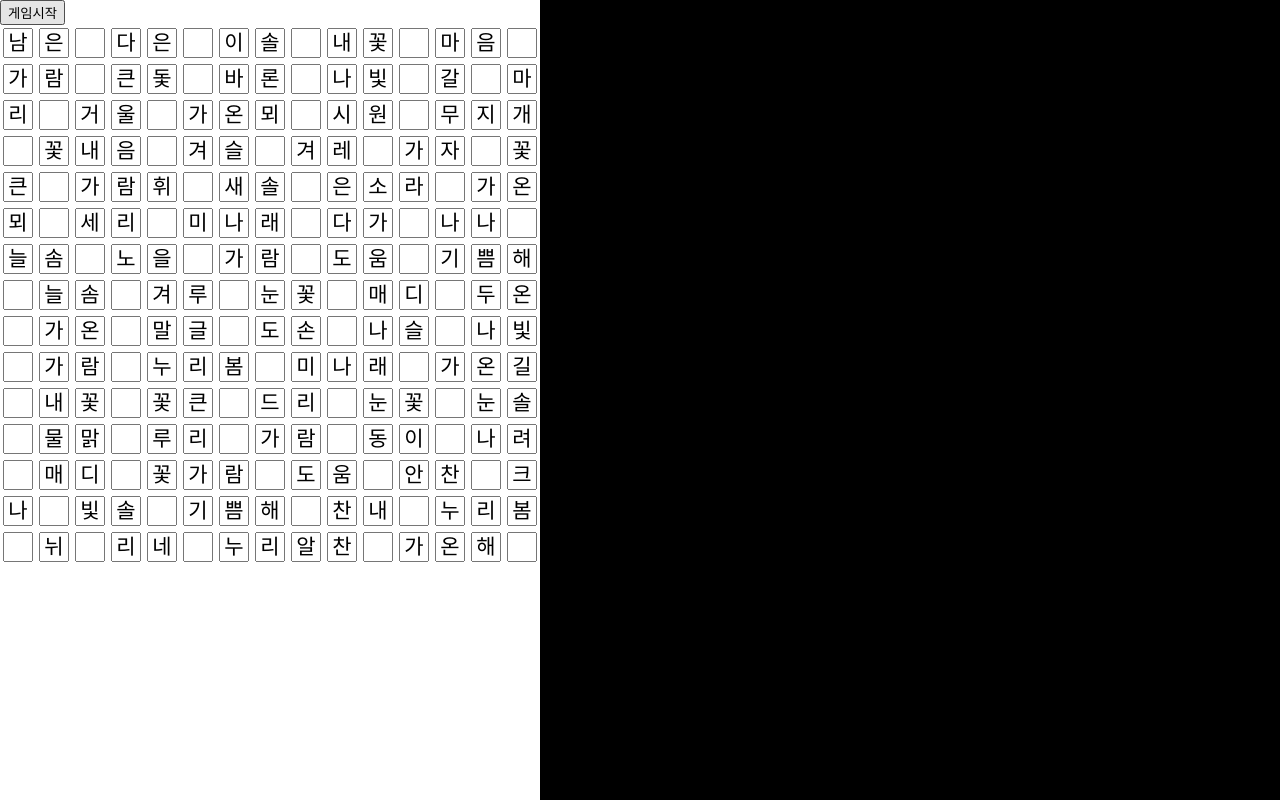
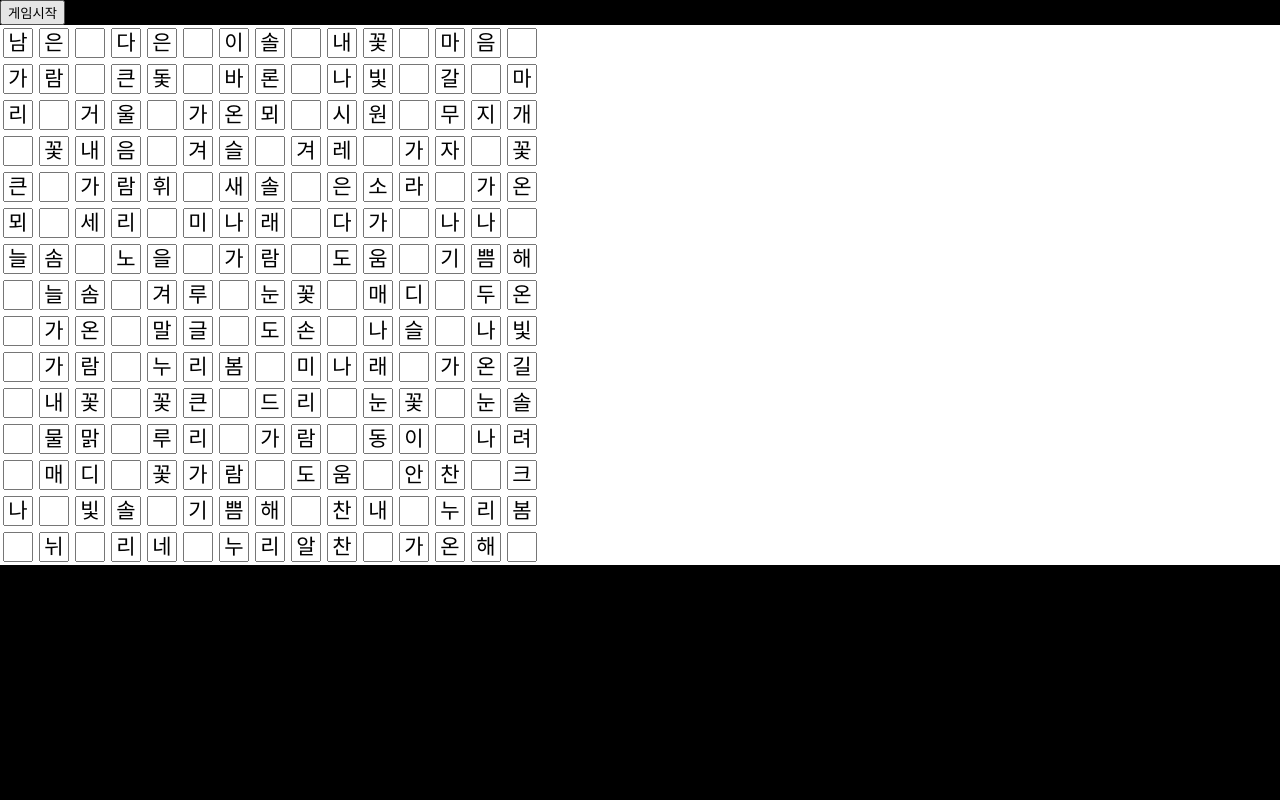
Before and after one commit to uiwwnw/v_findamine, a plain HTML site: page index.html in a window 1280 px wide. Drawn offline with Linux system fonts and the light colour scheme.

Commit message:
aside 위치 정리

```diff
--- a/scss/style.scss
+++ b/scss/style.scss
@@ -2,28 +2,36 @@
 $horizon: 15;
 $vertical: 15;
 $boxSize: 30;
-
 @function sizer($size) {
-	@return $size + px;
+	@return $size+px;
 }
 
 body {
 	margin: 0;
+	background: #000;
 }
+
 .main {
+	float: left;
 	width: sizer($boxSize * ($horizon + (.1 * $horizon * 2)));
 	height: sizer($boxSize * ($vertical + (.1 * $vertical * 2)));
 	font-size: 0;
+	background: #fff;
 }
 
 aside {
-	position: absolute;
-	right: 0;
-	top: 0;
+	overflow: auto;
+	float: left;
 	width: calc(100% - #{sizer($boxSize * ($horizon + (.1 * $horizon * 2)))});
-	height: 100%;
-	color: #fff;
-	background: #000;
+	height: sizer($boxSize * ($vertical + (.1 * $vertical * 2)));
+	;
+	color: #000;
+	background: #fff;
+
+	@media screen and (max-width: 540px) {
+		width: sizer($boxSize * ($vertical + (.1 * $vertical * 2)));
+		height: calc(100vh - #{sizer($boxSize * ($vertical + (.1 * $vertical * 2)))})
+	}
 }
 
 input {
```
Also changed, not shown: style.css.
